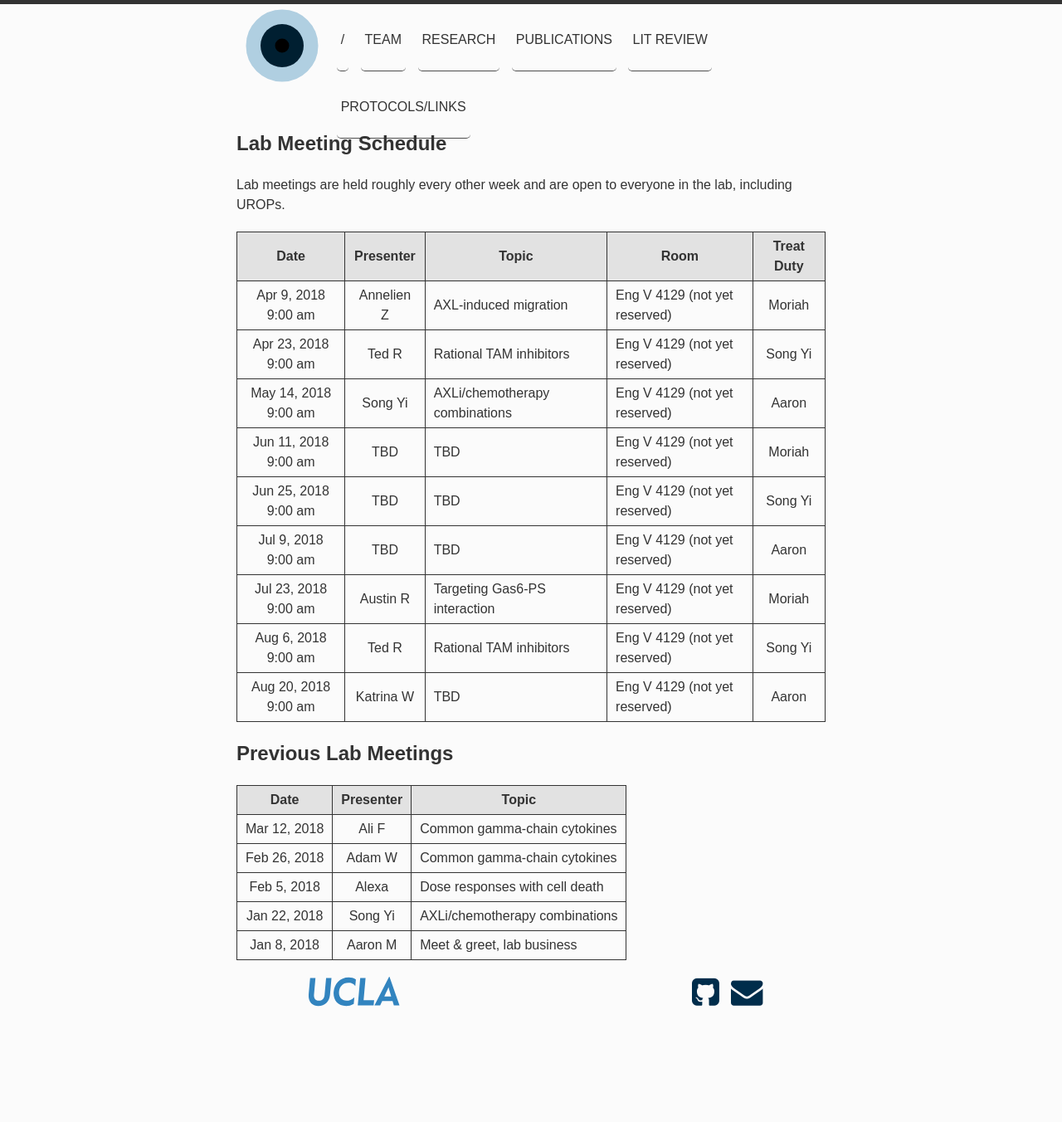
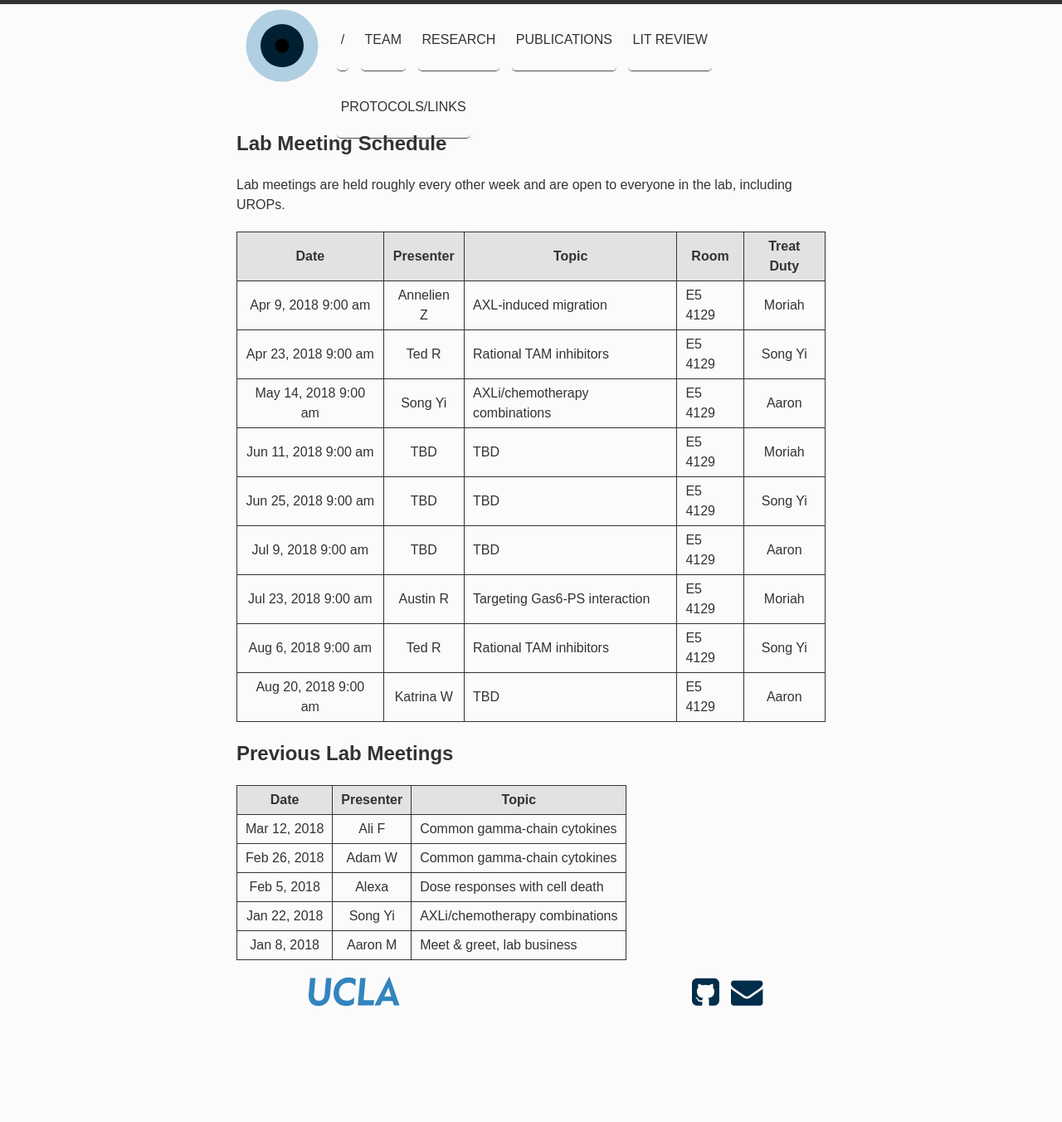
Before and after one commit to meyer-lab/asmlab.org, a Jekyll site: the page built from team/lab_meeting.md, in a window 1280 px wide. Shown: the whole page at 83% size. Built offline with Jekyll 4.4.1, drawn with Linux system fonts in a browser that asks for light colours; some web fonts are replaced.

Commit message:
Reserved room

```diff
--- a/_data/meetings.yml
+++ b/_data/meetings.yml
@@ -1,83 +1,83 @@
 - date: 2018-01-08 9:00:00
   presenter: Aaron M
   topic: Meet & greet, lab business
-  room: Eng V 4129
+  room: E5 4129
   treats: Aaron
 
 - date: 2018-01-22 9:00:00
   presenter: Song Yi
   topic: AXLi/chemotherapy combinations
-  room: Eng V 4129
+  room: E5 4129
   treats: Aaron
 
 - date: 2018-02-05 9:00:00
   presenter: Alexa
   topic: Dose responses with cell death
-  room: Eng V 4129
+  room: E5 4129
   treats: Song Yi
 
 - date: 2018-02-26 9:00:00
   presenter: Adam W
   topic: Common gamma-chain cytokines
-  room: Eng V 4129
+  room: E5 4129
   treats: Aaron
 
 - date: 2018-03-12 9:00:00
   presenter: Ali F
   topic: Common gamma-chain cytokines
-  room: Eng V 4129
+  room: E5 4129
   treats: Song Yi
 
 - date: 2018-04-09 9:00:00
   presenter: Annelien Z
   topic: AXL-induced migration
-  room: Eng V 4129 (not yet reserved)
+  room: E5 4129
   treats: Moriah
 
 - date: 2018-04-23 9:00:00
   presenter: Ted R
   topic: Rational TAM inhibitors
-  room: Eng V 4129 (not yet reserved)
+  room: E5 4129
   treats: Song Yi
 
 - date: 2018-05-14 9:00:00
   presenter: Song Yi
   topic: AXLi/chemotherapy combinations
-  room: Eng V 4129 (not yet reserved)
+  room: E5 4129
   treats: Aaron
 
 - date: 2018-06-11 9:00:00
   presenter: TBD
   topic: TBD
-  room: Eng V 4129 (not yet reserved)
+  room: E5 4129
   treats: Moriah
 
 - date: 2018-06-25 9:00:00
   presenter: TBD
   topic: TBD
-  room: Eng V 4129 (not yet reserved)
+  room: E5 4129
   treats: Song Yi
 
 - date: 2018-07-09 9:00:00
   presenter: TBD
   topic: TBD
-  room: Eng V 4129 (not yet reserved)
+  room: E5 4129
   treats: Aaron
 
 - date: 2018-07-23 9:00:00
   presenter: Austin R
   topic: Targeting Gas6-PS interaction
-  room: Eng V 4129 (not yet reserved)
+  room: E5 4129
   treats: Moriah
 
 - date: 2018-08-06 9:00:00
   presenter: Ted R
   topic: Rational TAM inhibitors
-  room: Eng V 4129 (not yet reserved)
+  room: E5 4129
   treats: Song Yi
 
 - date: 2018-08-20 9:00:00
   presenter: Katrina W
   topic: TBD
-  room: Eng V 4129 (not yet reserved)
+  room: E5 4129
   treats: Aaron
```
